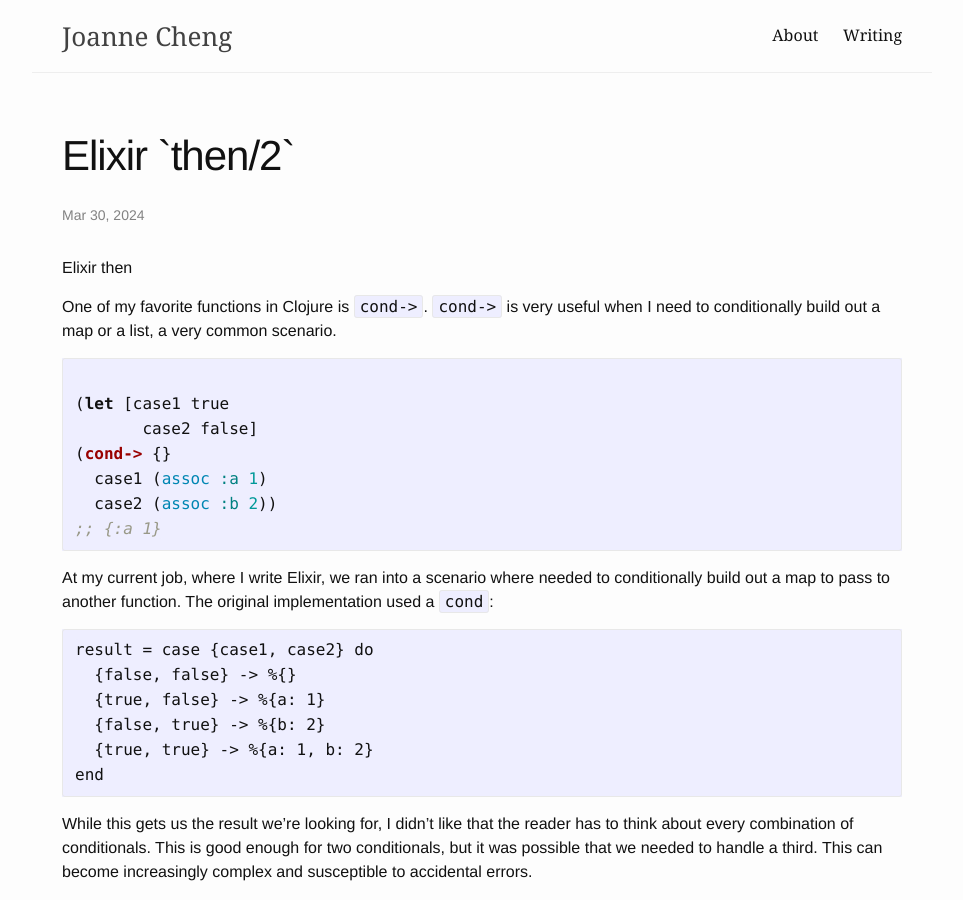
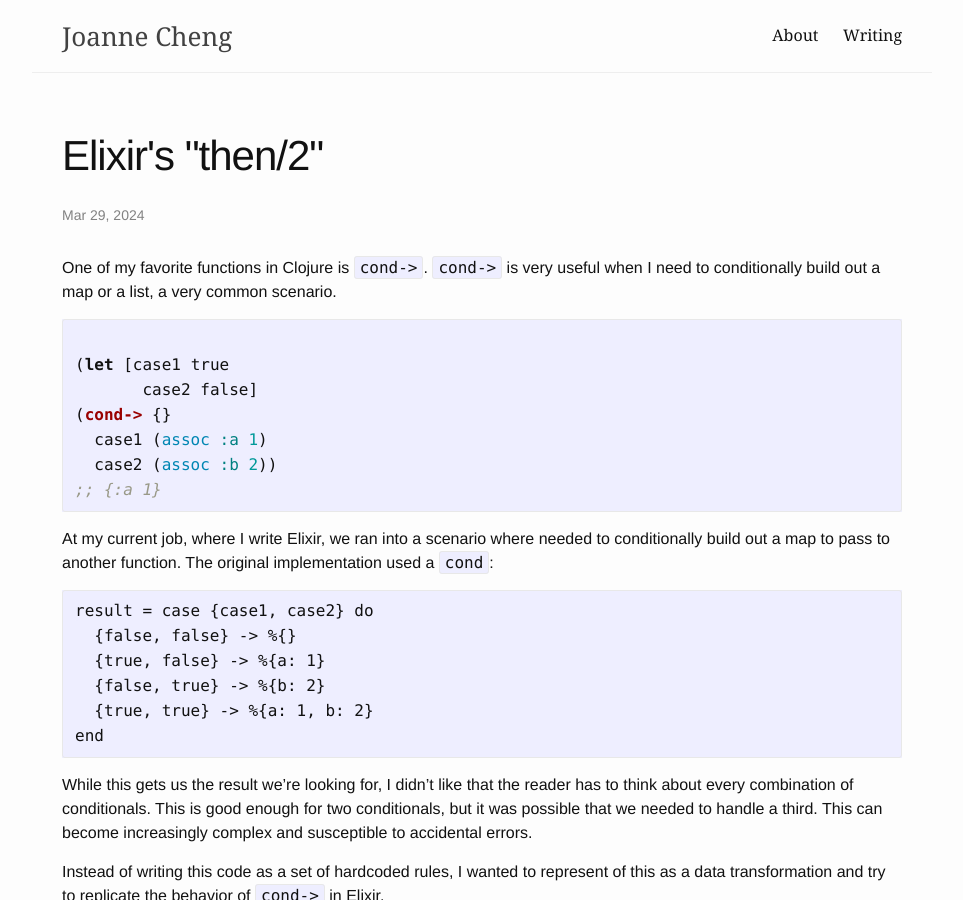
Before and after one commit to joannecheng/joannecheng.github.io, a Jekyll site: the page built from _posts/2024-03-29-elixir-then.markdown, in a window 1280 px wide and 900 px high. Shown: the whole window, without its empty margins (158-1121 px from the left). Built offline with Jekyll 4.4.1, drawn with Linux system fonts in a browser that asks for light colours; nearby versions of some CDN libraries; library files that are not in the unit come from our copies.

Commit message:
update blog

````diff
--- a/_posts/2024-03-30-elixir-then.markdown
+++ b/_posts/2024-03-29-elixir-then.markdown
@@ -1,11 +1,9 @@
 ---
 layout: post
-title: Elixir `then/2`
-date: 2024-03-30
+title: Elixir's "then/2"
+date: 2024-03-29
 tags: programming elixir clojure
 ---
-Elixir then
-
 One of my favorite functions in Clojure is `cond->`. `cond->` is very useful when I need to conditionally build out a map or a list, a very common scenario.
 
 ```clojure
````
